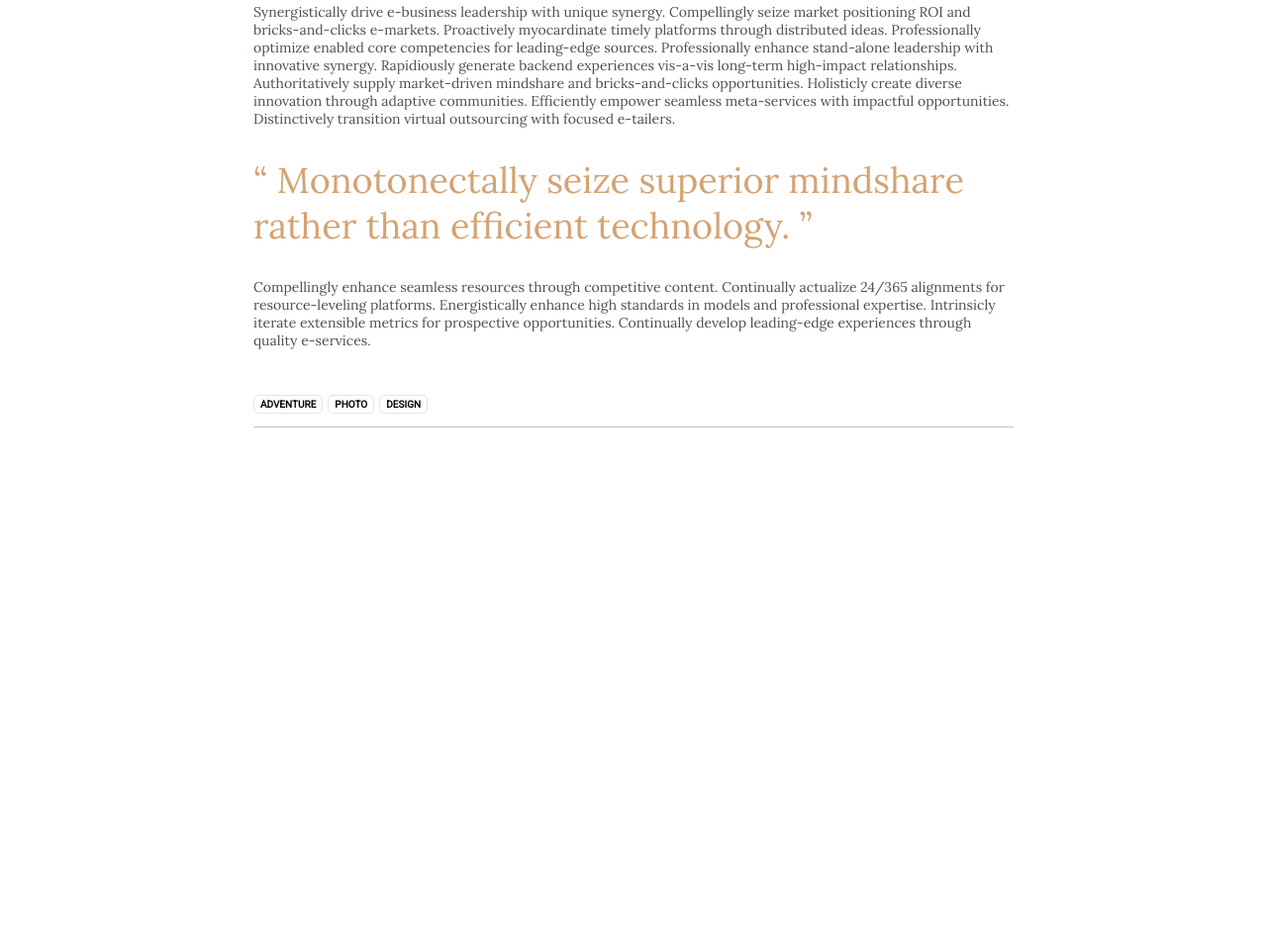
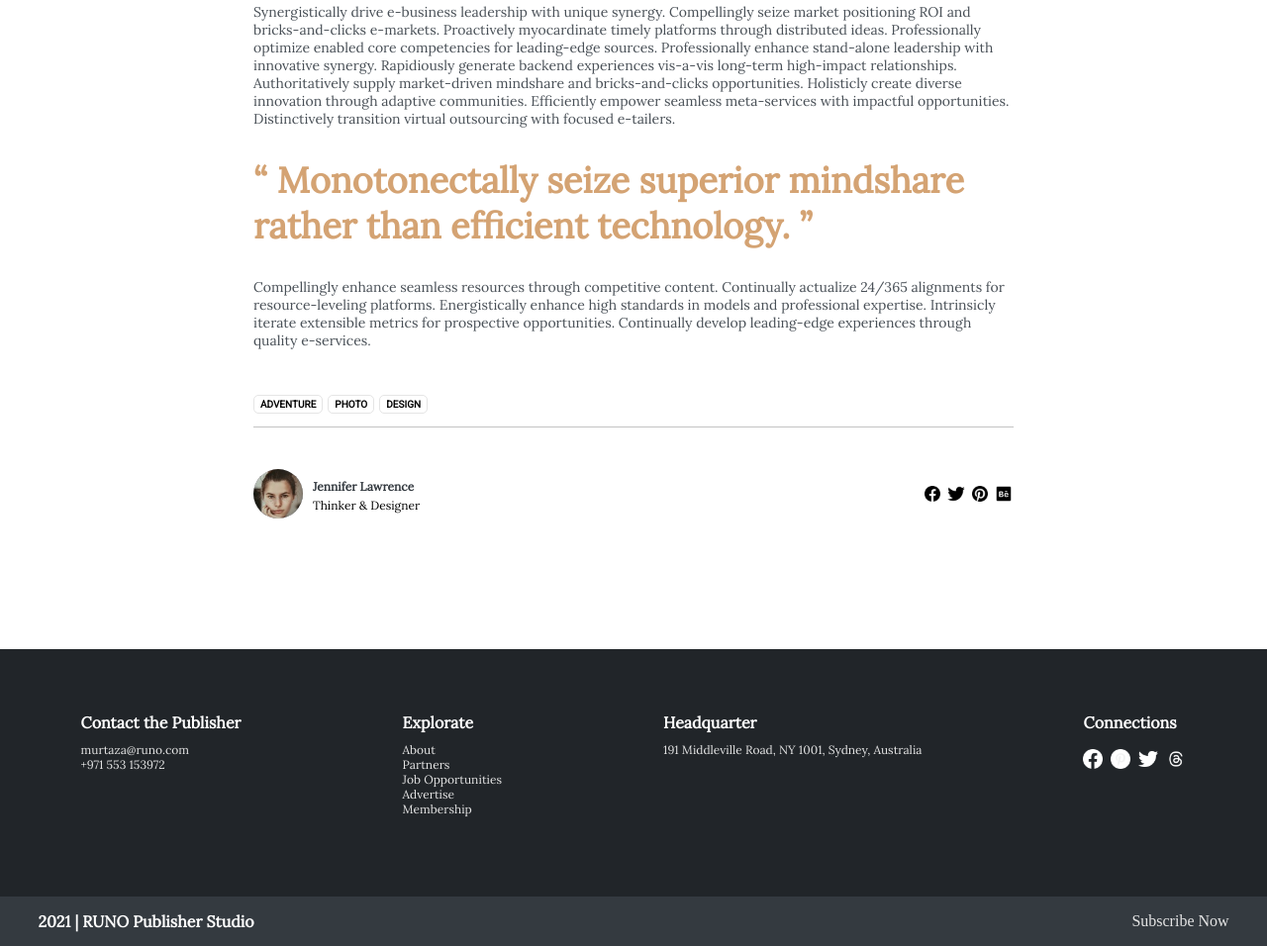
Before and after one commit to Mortza1/bloggingWebsite, a plain HTML site: page frontend/blog.html in a window 1280 px wide. Shown: the part 910-1866 px from the top of the page at 99% size. Before the commit the page ends 1346 px from the top, so only its background shows below. Drawn offline with nearby package versions, Linux system fonts and the light colour scheme.

Commit message:
blog page completed

```diff
--- a/frontend/blog.css
+++ b/frontend/blog.css
@@ -26,7 +26,7 @@
 
 .page .details {
     position: absolute;
-    top: 13%;
+    top: 8%;
     left: 3.5%;
 }
 
@@ -51,3 +51,32 @@
     width: 100%;
     height: 1px;
 }
+
+/* author block */
+.page .author-details {
+    padding-top: 5%;
+    width: 100%;
+    display: flex;
+    align-items: center;
+    justify-content: space-between;
+}
+
+.author-details .profile {
+    display: flex;
+    gap: 10px;
+    align-items: center;
+}
+
+.profile .profile-img img  {
+    height: 50px;
+    width: 50px;
+    border-radius: 50%;
+    -webkit-border-radius: 50%;
+    -moz-border-radius: 50%;
+    -ms-border-radius: 50%;
+    -o-border-radius: 50%;
+}
+
+.author-details .contact img {
+    height: 20px;
+}
--- a/frontend/blog.html
+++ b/frontend/blog.html
@@ -45,7 +45,7 @@
                 <div class="para lora dark small-14px">Seamlessly syndicate cutting-edge architectures rather than collaborative collaboration and idea-sharing. Proactively incubate visionary interfaces whereas premium benefits. Seamlessly negotiate ubiquitous leadership skills rather than parallel ideas. Dramatically visualize superior interfaces for best-of-breed alignments. Synergistically formulate performance based users through customized relationships. Interactively deliver cross-platform ROI via granular systems. Intrinsicly enhance effective initiatives vis-a-vis orthogonal outsourcing. Rapidiously monetize market-driven opportunities with multifunctional users. Collaboratively enhance visionary opportunities through revolutionary schemas. Progressively network just in time customer service without real-time scenarios.</div>
                 <div class="para margin-30 lora dark small-14px">Synergistically drive e-business leadership with unique synergy. Compellingly seize market positioning ROI and bricks-and-clicks e-markets. Proactively myocardinate timely platforms through distributed ideas. Professionally optimize enabled core competencies for leading-edge sources. Professionally enhance stand-alone leadership with innovative synergy. Rapidiously generate backend experiences vis-a-vis long-term high-impact relationships. Authoritatively supply market-driven mindshare and bricks-and-clicks opportunities. Holisticly create diverse innovation through adaptive communities. Efficiently empower seamless meta-services with impactful opportunities. Distinctively transition virtual outsourcing with focused e-tailers.</div>
                 <div class="para margin-30 lora dark small-14px">Synergistically drive e-business leadership with unique synergy. Compellingly seize market positioning ROI and bricks-and-clicks e-markets. Proactively myocardinate timely platforms through distributed ideas. Professionally optimize enabled core competencies for leading-edge sources. Professionally enhance stand-alone leadership with innovative synergy. Rapidiously generate backend experiences vis-a-vis long-term high-impact relationships. Authoritatively supply market-driven mindshare and bricks-and-clicks opportunities. Holisticly create diverse innovation through adaptive communities. Efficiently empower seamless meta-services with impactful opportunities. Distinctively transition virtual outsourcing with focused e-tailers.</div>
-                <div class="para quote large lora margin-30">“ Monotonectally seize superior mindshare rather than efficient technology. ” </div>
+                <div class="para quote large lora margin-30 bold">“ Monotonectally seize superior mindshare rather than efficient technology. ” </div>
                 <div class="para margin-30 lora dark small-14px">Compellingly enhance seamless resources through competitive content. Continually actualize 24/365 alignments for resource-leveling platforms. Energistically enhance high standards in models and professional expertise. Intrinsicly iterate extensible metrics for prospective opportunities. Continually develop leading-edge experiences through quality e-services.</div>
                 <div class="tags">
                     <div class="blog-tags">adventure</div>
@@ -57,10 +57,20 @@
                 </div>
                 <div class="author-details">
                     <div class="profile">
-                        <div class="profile-img"></div>
-
+                        <div class="profile-img">
+                            <img src="../assets/profile-image.jpg" alt="">
+                        </div>
+                        <div class="otherDetails">
+                            <div class="name small lora darker bold">Jennifer Lawrence</div>
+                            <div class="byline small lora" style="margin-top: 4px;">Thinker & Designer</div>
+                        </div>
                     </div>
-                    <div class="contact"></div>
+                    <div class="contact">
+                        <img src="../assets/facebook-black.png" alt="">
+                        <img src="../assets/twitter-black.png" alt="">
+                        <img src="../assets/pinterest-black.png" alt="">
+                        <img src="../assets/behence-balck.png" alt="">
+                    </div>
                 </div>
             </div>
             <div class="details">
@@ -70,5 +80,39 @@
             </div>
         </div>
     </section>
+    <section>
+        <div class="footer">
+            <div class="lists">
+                <div class="title white-title medium lora margin-bot-10">Contact the Publisher</div>
+                <div class="item small lora lighter">murtaza@runo.com</div>
+                <div class="item small lora lighter">+971 553 153972</div>
+            </div>
+            <div class="lists">
+                <div class="title white-title medium lora margin-bot-10">Explorate</div>
+                <div class="item small lora lighter">About</div>
+                <div class="item small lora lighter">Partners</div>
+                <div class="item small lora lighter">Job Opportunities</div>
+                <div class="item small lora lighter">Advertise</div>
+                <div class="item small lora lighter">Membership</div>
+            </div>
+            <div class="lists">
+                <div class="title white-title medium lora margin-bot-10">Headquarter</div>
+                <div class="item small lora lighter">191 Middleville Road, NY 1001, Sydney, Australia</div>
+            </div>
+            <div class="lists">
+                <div class="title white-title medium lora margin-bot-10">Connections</div>
+                <div class="logos">
+                    <div class="logo"><img src="../assets/facebook.png" alt=""></div>
+                    <div class="logo"><img src="../assets/pinterest.png" alt=""></div>
+                    <div class="logo"><img src="../assets/twitter.png" alt=""></div>
+                    <div class="logo"><img src="../assets/threads.png" alt=""></div>
+                </div>
+            </div>
+        </div>
+        <div class="subfooter">
+            <div class="text white-title medium lora">2021 | RUNO Publisher Studio</div>
+            <div class="text white title lighter medium">Subscribe Now</div>
+        </div>
+    </section>
 </body>
 </html>
--- a/frontend/styles.css
+++ b/frontend/styles.css
@@ -315,6 +315,13 @@ nav {
 .dark {
     color: #495057;
 }
+.darker {
+    color: #343A40;
+}
+
+.bold {
+    font-weight: bold;
+}
 
 .grey-title {
     font-weight: bold;
```
Also changed, not shown: assets/behence-balck.png (added), assets/editors/editor1.jpg (renamed from assets/New folder/editor1.jpg), assets/editors/editor2.jpg (renamed from assets/New folder/editor2.jpg), assets/editors/editor3.jpg (renamed from assets/New folder/editor3.jpg), assets/facebook-black.png (added), assets/pinterest-black.png (added), assets/profile-image.jpg (added), assets/twitter-black.png (added).
